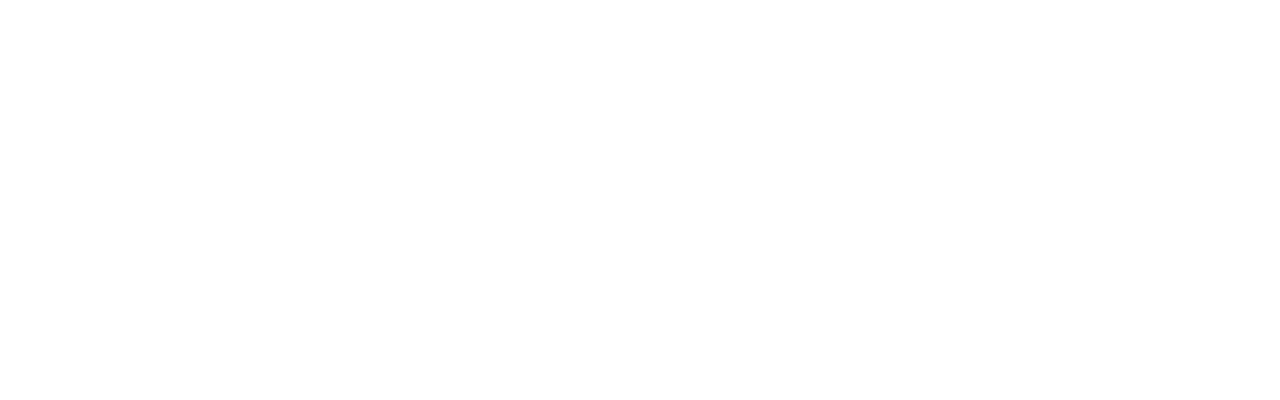
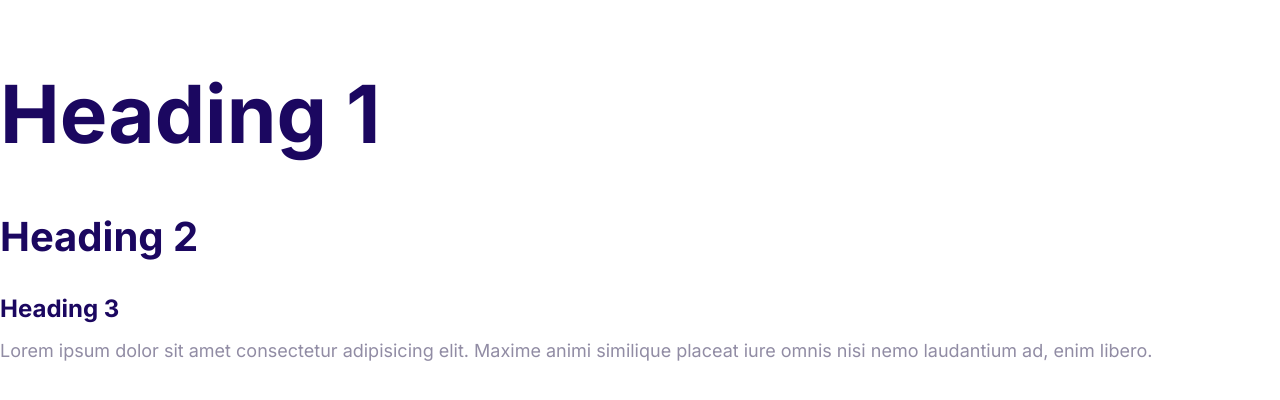
Before and after one commit to AkhilaKolluru98/moshify, a plain HTML site: page index.html in a window 1280 px wide. Drawn offline with Linux system fonts and the light colour scheme.

Commit message:
Define the style for the fonts.

```diff
--- a/css/styles.css
+++ b/css/styles.css
@@ -5,3 +5,44 @@
   --color-headings:#1b0760;
   --color-body:#918ca4;
 }
+html {
+  font-size: 62.5%;
+}
+body{
+  font-family: Inter, Arial, Helvetica, sans-serif;
+  color: var(--color-body);
+  font-size: 2.4rem;
+  line-height: 1.5;
+}
+h1,h2,h3 {
+  color: var(--color-headings);
+  margin-bottom: 1rem;
+}
+h1{
+  font-size: 7rem;
+}
+h2 {
+  font-size: 4rem;
+}
+h3 {
+  font-size: 3rem;
+
+}
+p{
+  margin-top: 0;
+}
+@media screen and (min-width:1024px) {
+  body {
+    font-size: 1.8rem;
+  }
+  h1 {
+    font-size: 8rem;
+  }
+  h2 {
+    font-size: 4rem;
+  }
+  h3 {
+    font-size: 2.4rem;
+  }
+
+}
--- a/index.html
+++ b/index.html
@@ -7,8 +7,15 @@
     <title>Document</title>
     <link rel="stylesheet" href="css/normalize.css">
     <link rel="stylesheet" href="css/styles.css">
+    <link rel="preconnect" href="https://fonts.googleapis.com">
+    <link rel="preconnect" href="https://fonts.gstatic.com" crossorigin>
+    <link href="https://fonts.googleapis.com/css2?family=Inter:wght@400;700&display=swap" rel="stylesheet">
 </head>
 <body>
+    <h1>Heading 1</h1>
+    <h2>Heading 2</h2>
+    <h3>Heading 3</h3>
+    <p>Lorem ipsum dolor sit amet consectetur adipisicing elit. Maxime animi similique placeat iure omnis nisi nemo laudantium ad, enim libero.</p>
 
 </body>
 </html>
```
